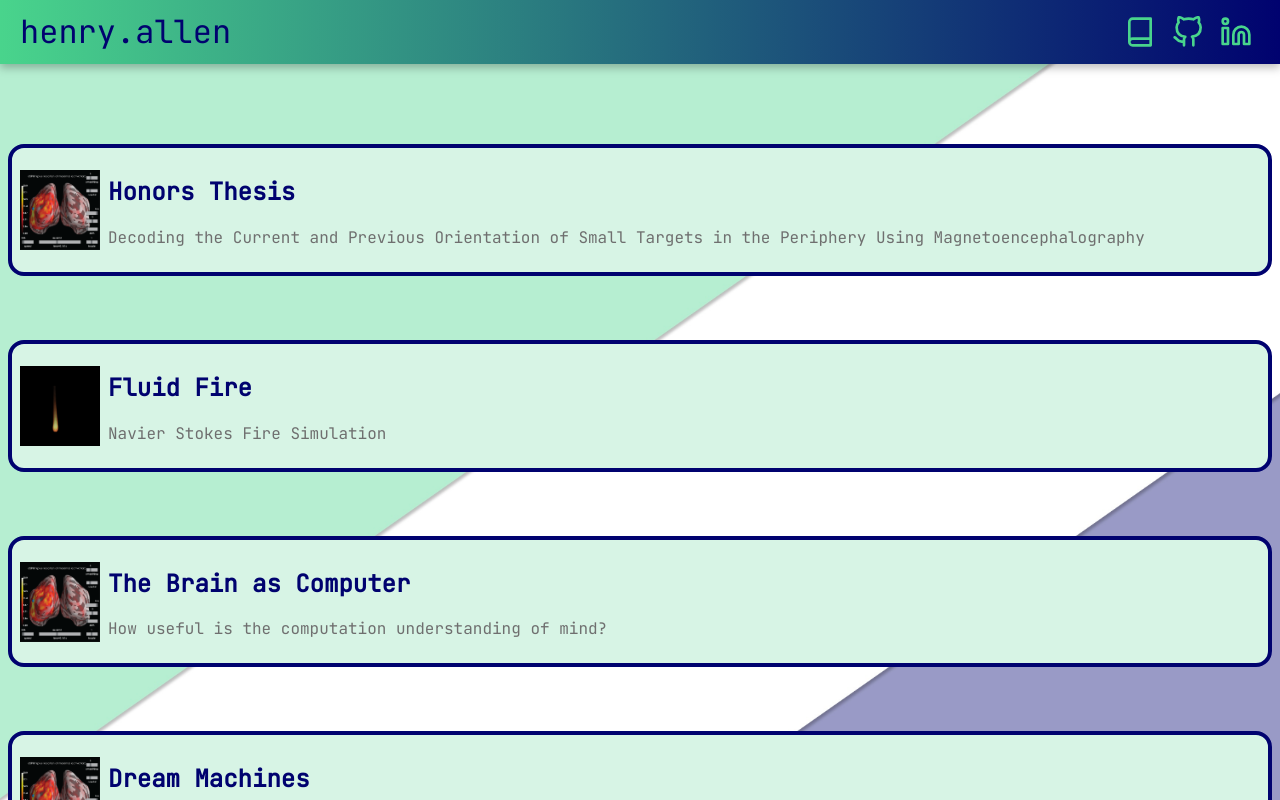
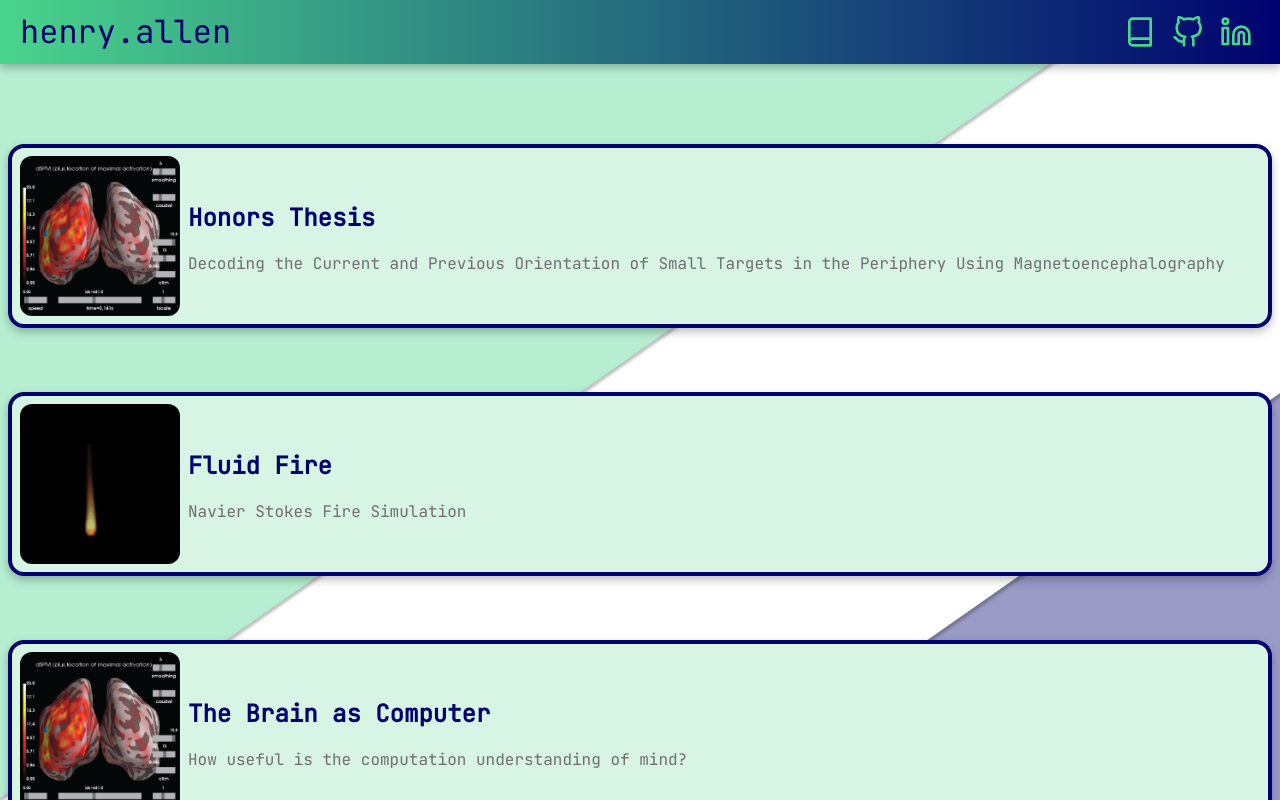
Before and after one commit to hmallen99/hmallen99.github.io, a React (Create React App) app: page / in a window 1280 px wide. Built offline with nearby package versions, Linux system fonts and the light colour scheme.

Commit message:
Center other elements

```diff
--- a/src/Projects/Projects.css
+++ b/src/Projects/Projects.css
@@ -29,7 +29,7 @@
     font-family: 'JetBrains Mono';
     align-items: center;
     background-color: rgba(215, 244, 229, 1);
-    filter: none
+    filter: drop-shadow(rgba(0, 0, 0, .25) 0px 4px 4px)
 }
 
 .projects-list-cell p {
@@ -66,7 +66,7 @@
 .project-thumbnail-first {
     display: flex;
     width: 100%;
-    height: 15em;
+    height: 20em;
     object-fit: cover;
 }
 
@@ -106,12 +106,17 @@
     .project-content {
         max-width: 1280px;
     }
+
+    .project-list-content {
+        max-width: 1280px;
+    }
 }
 
 .project-body {
     background-color: rgba(215, 244, 229, 1);
     border-radius: 32px;
-    padding: 2em
+    padding: 2em;
+    filter: drop-shadow(rgba(0, 0, 0, .25) 0px 4px 4px)
 }
 
 .project-content p {
@@ -145,6 +150,7 @@
 }
 
 .project-thumbnail {
-    width: 5em;
-    height: 5em;
+    width: 10em;
+    height: 10em;
+    border-radius: 12px;
 }
--- a/src/Resume/Resume.css
+++ b/src/Resume/Resume.css
@@ -6,6 +6,8 @@
     justify-content: center;
     overflow-x: hidden;
     flex: auto;
+    display: flex;
+    justify-content: center;
 }
 
 .resume-frame {
@@ -15,3 +17,9 @@
     background-color: rgba(255, 255, 255, 1);
     border-style: hidden;
 }
+
+@media (min-width: 800px) {
+    .resume-frame {
+        max-width: 1280px
+    }
+}
```
